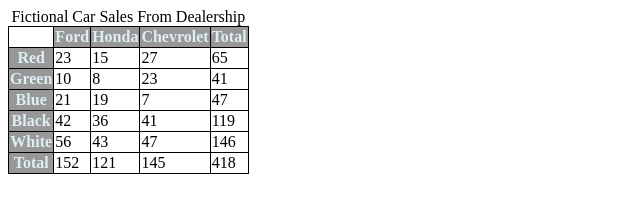
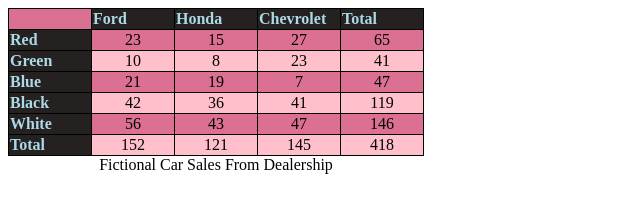
Before and after one commit to kianaaxd/HTML, a plain HTML site: page Jan29/salesdata.html in a window 1280 px wide. Shown: the whole page, without its empty margins (0-640 px from the left). Drawn offline with Linux system fonts and the light colour scheme.

Commit message:
added styles

```diff
--- a/Jan29/indexx.css
+++ b/Jan29/indexx.css
@@ -1,18 +1,34 @@
 /*External CSS */
 .one {
     color: lightblue;
-    background-color: black;
+    background-color: rgb(37, 33, 33);
     margin-top: 50px;
     padding: -10px;
-    text-align: center;
-    opacity: 0.4;
+    text-align: left;
+    width: 80px;
+    opacity: 1;
 }
 
 .two {
     color: lightblue;
-    background-color: black;
+    background-color: rgb(37, 33, 33);
     margin-top: 50px;
     padding: -10px;
+    text-align: left;
+    width: 80px;
+    opacity: 1;
+}
+
+tr:nth-child(even) {
+    background-color: pink;
     text-align: center;
-    opacity: 0.4;
 }
+
+tr:nth-child(odd) {
+    background-color: palevioletred;
+    text-align: center;
+}
+
+caption {
+    caption-side: bottom;
+}
--- a/Jan29/salesdata.html
+++ b/Jan29/salesdata.html
@@ -35,42 +35,42 @@
 
     <tbody>
       <tr>
-        <th class="two">Red</td>
+        <th class="two">Red</th>
         <td>23</td>
         <td>15</td>
         <td>27</td>
         <td>65</td>
       </tr>
       <tr>
-        <th class="two">Green</td>
+        <th class="two">Green</th>
         <td>10</td>
         <td>8</td>
         <td>23</td>
         <td>41</td>
       </tr>
       <tr>
-        <th class="two">Blue</td>
+        <th class="two">Blue</th>
         <td>21</td>
         <td>19</td>
         <td>7</td>
         <td>47</td>
       </tr>
       <tr>
-        <th class="two">Black</td>
+        <th class="two">Black</th>
         <td>42</td>
         <td>36</td>
         <td>41</td>
         <td>119</td>
       </tr>
       <tr>
-        <th class="two">White</td>
+        <th class="two">White</th>
         <td>56</td>
         <td>43</td>
         <td>47</td>
         <td>146</td>
       </tr>
       <tr>
-        <th class="two">Total</td>
+        <th class="two">Total</th>
         <td>152</td>
         <td>121</td>
         <td>145</td>
```
Also changed, not shown: 1 other file.
